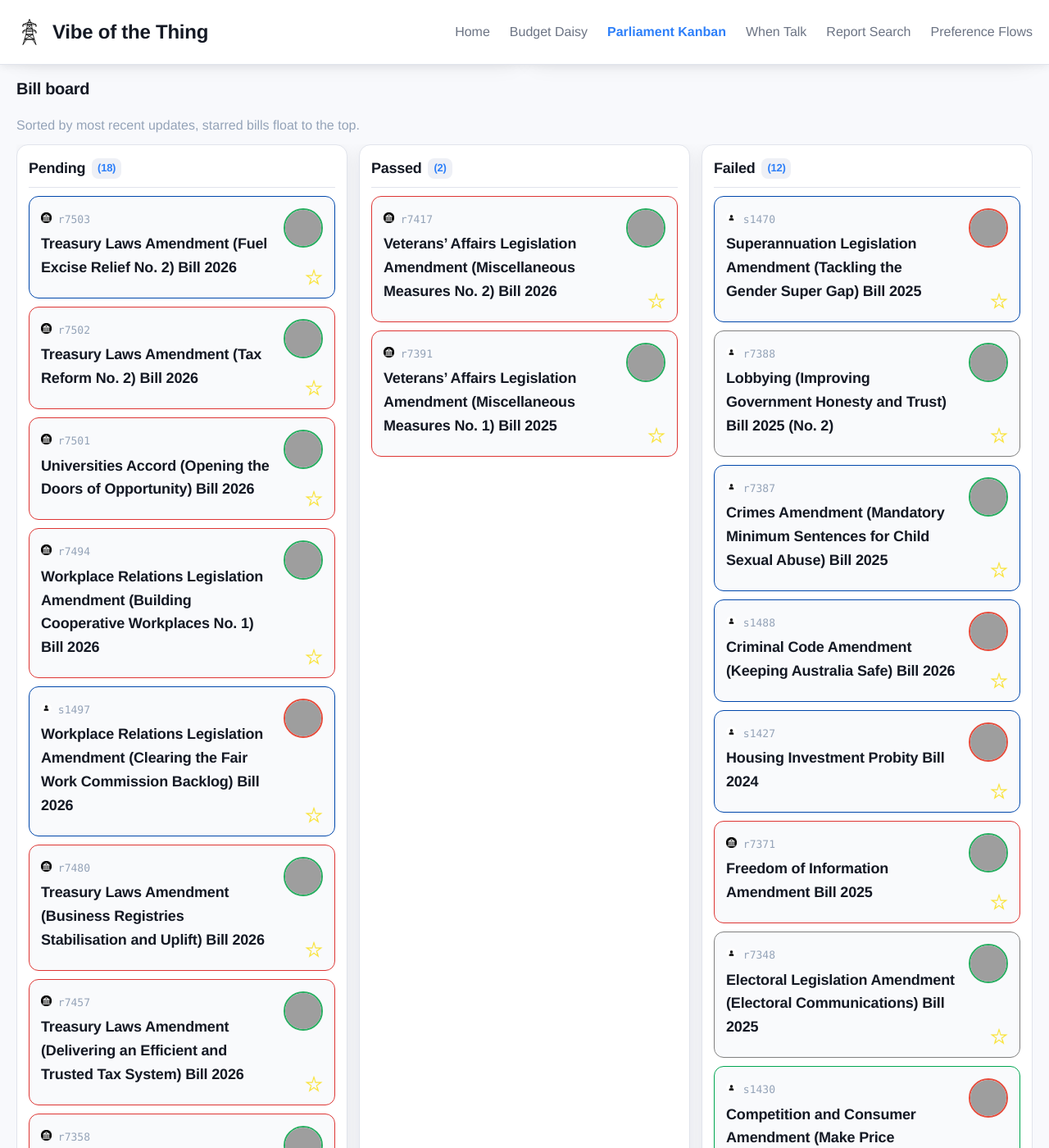
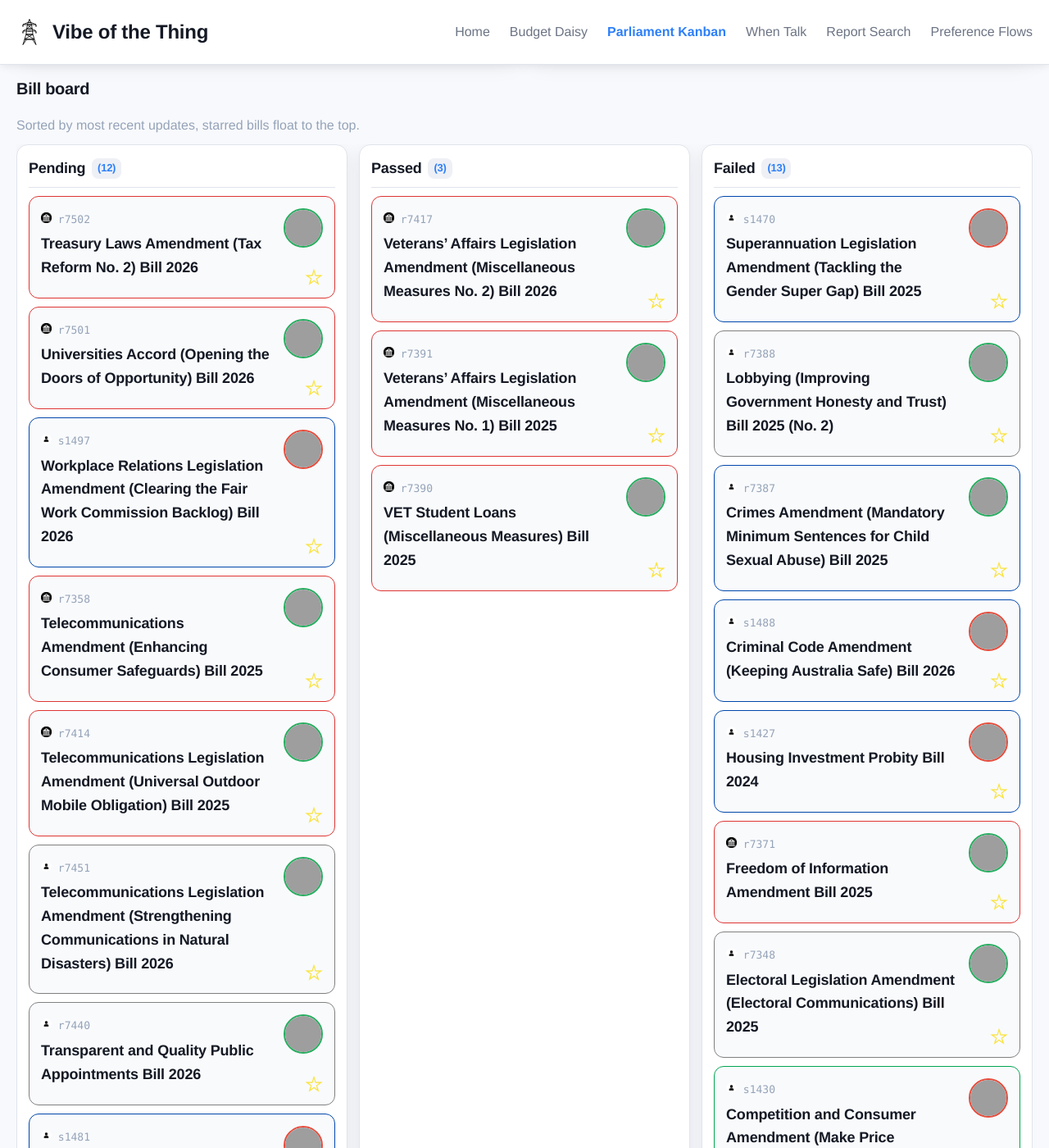
Before and after one commit to Coedice/vibe-of-the-thing, a Jekyll site: the page built from parliament-kanban/index.html, in a window 1280 px wide and 1400 px high, scrolled down 658 px. Shown: the whole window at 82% size. Built offline with Jekyll 4.4.1, drawn with Linux system fonts in a browser that asks for light colours; part of the change alters nothing that is shown; some of the changed text lies outside the part shown; grey boxes are pictures that could not be loaded.

Commit message:
Update bill data

```diff
--- a/_data/bills.yml
+++ b/_data/bills.yml
@@ -32,21 +32,6 @@ pending:
   pdf_url: https://parlinfo.aph.gov.au/parlInfo/download/legislation/bills/r7358_first-reps/toc_pdf/25057b01.pdf;fileType=application%2Fpdf
   last_updated: 2026-06-22
   second_reading_hansard_url: https://parlinfo.aph.gov.au/parlInfo/search/display/display.w3p;query=Id%3A%22chamber%2Fhansardr%2F28839%2F0005%22
-- bill_id: r7399
-  title: Stopping Wind Farms in State Forests Bill 2025
-  status: Before Reps
-  type: Private
-  portfolio: null
-  originating_house: House of Representatives
-  summary: Prohibits a constitutional corporation from constructing, installing or
-    commissioning a windfarm in a state forest.
-  introducer_name: Andrew Gee
-  introducer_party: Independent
-  introducer_id: '10883'
-  introducer_division: Calare
-  pdf_url: https://parlinfo.aph.gov.au/parlInfo/download/legislation/bills/r7399_first-reps/toc_pdf/25100b01.pdf;fileType=application%2Fpdf
-  last_updated: 2025-11-03
-  second_reading_hansard_url: https://parlinfo.aph.gov.au/parlInfo/search/display/display.w3p;query=Id%3A%22chamber%2Fhansardr%2F28869%2F0132%22
 - bill_id: r7414
   title: Telecommunications Legislation Amendment (Universal Outdoor Mobile Obligation)
     Bill 2025
@@ -67,25 +52,6 @@ pending:
   pdf_url: https://parlinfo.aph.gov.au/parlInfo/download/legislation/bills/r7414_first-reps/toc_pdf/25111b01.pdf;fileType=application%2Fpdf
   last_updated: 2026-05-28
   second_reading_hansard_url: https://parlinfo.aph.gov.au/parlInfo/search/display/display.w3p;query=Id%3A%22chamber%2Fhansardr%2F28890%2F0014%22
-- bill_id: r7436
-  title: Treasury Laws Amendment (Financial Reporting System Reform) Bill 2026
-  status: Before Senate
-  type: Government
-  portfolio: Treasury
-  originating_house: House of Representatives
-  summary: Amends the Australian Securities and Investments Commission Act 2001 to
-    merge the Financial Reporting Council, the Australian Accounting Standards Board
-    and the Auditing and Assurance Standards Board into a single entity to be known
-    as External Reporting Australia, with responsibility for performing core financial
-    reporting and sustainability standard-setting functions. Also makes consequential
-    amendments to 8 Acts.
-  introducer_name: Daniel Mulino
-  introducer_party: Labor
-  introducer_id: '10925'
-  introducer_division: Fraser
-  pdf_url: https://parlinfo.aph.gov.au/parlInfo/download/legislation/bills/r7436_first-reps/toc_pdf/26012b01.pdf;fileType=application%2Fpdf
-  last_updated: 2026-03-11
-  second_reading_hansard_url: https://parlinfo.aph.gov.au/parlInfo/search/display/display.w3p;query=Id%3A%22chamber%2Fhansardr%2F29139%2F0015%22
 - bill_id: r7440
   title: Transparent and Quality Public Appointments Bill 2026
   status: Before Reps
@@ -123,77 +89,6 @@ pending:
   pdf_url: https://parlinfo.aph.gov.au/parlInfo/download/legislation/bills/r7451_first-reps/toc_pdf/26031b01.pdf;fileType=application%2Fpdf
   last_updated: 2026-05-25
   second_reading_hansard_url: https://parlinfo.aph.gov.au/parlInfo/search/display/display.w3p;query=Id%3A%22chamber%2Fhansardr%2F29157%2F0211%22
-- bill_id: r7457
-  title: Treasury Laws Amendment (Delivering an Efficient and Trusted Tax System)
-    Bill 2026
-  status: Before Senate
-  type: Government
-  portfolio: Treasury
-  originating_house: House of Representatives
-  summary: "Amends the: Income Tax Assessment Act 1997 to: remove the requirement\
-    \ that gifts to deductible gift recipients be valued at $2 or more donor can claim\
-    \ a tax deduction; and exclude tobacco and gambling related activities from eligibility\
-    \ for the Research and Development Tax Incentive; Income Tax Assessment Act 1936\
-    \ to require trustees of closely held trusts to report, in the trust\u2019s income\
-    \ tax return, the quoted tax file numbers of beneficiaries who have an entitlement;\
-    \ and Australian Securities and Investments Commission Act 2001, Superannuation\
-    \ Industry (Supervision) Act 1993 and Treasury Laws Amendment (More Competition,\
-    \ Better Prices) Act 2022 to make minor and technical amendments."
-  introducer_name: Daniel Mulino
-  introducer_party: Labor
-  introducer_id: '10925'
-  introducer_division: Fraser
-  pdf_url: https://parlinfo.aph.gov.au/parlInfo/download/legislation/bills/r7457_third-reps/toc_pdf/26037b01.pdf;fileType=application%2Fpdf
-  last_updated: 2026-06-22
-  second_reading_hansard_url: https://parlinfo.aph.gov.au/parlInfo/search/display/display.w3p;query=Id%3A%22chamber%2Fhansardr%2F29149%2F0030%22
-- bill_id: r7480
-  title: Treasury Laws Amendment (Business Registries Stabilisation and Uplift) Bill
-    2026
-  status: Before Senate
-  type: Government
-  portfolio: Treasury
-  originating_house: House of Representatives
-  summary: "Amends: the Corporations Act 2001 and Commonwealth Registers Act 2020\
-    \ to expand the requirements of the Director Identification Number (Director ID)\
-    \ regime, including by requiring that Director IDs are provided to the Australian\
-    \ Securities and Investment Commission (ASIC) as part of the company registration\
-    \ and director information reporting processes; the Corporations Act 2001 and\
-    \ 4 other Acts to expand ASIC\u2019s powers to administer business registers and\
-    \ include new and clarified requirements to ensure that registry information is\
-    \ accurate and accessible; and 14 Acts to: unwind earlier legislative changes\
-    \ made to implement the Modernising Business Registers program; and support ASIC\u2019\
-    s continued role in the administration of business registers. Also repeals the\
-    \ Corporations (Fees) Amendment (Registries Modernisation) Act 2020 and National\
-    \ Consumer Credit Protection (Fees) Amendment (Registries Modernisation) Act 2020."
-  introducer_name: Andrew Leigh
-  introducer_party: Labor
-  introducer_id: '10746'
-  introducer_division: Fenner
-  pdf_url: https://parlinfo.aph.gov.au/parlInfo/download/legislation/bills/r7480_first-reps/toc_pdf/26056b01.pdf;fileType=application%2Fpdf
-  last_updated: 2026-06-22
-  second_reading_hansard_url: https://parlinfo.aph.gov.au/parlInfo/search/display/display.w3p;query=Id%3A%22chamber%2Fhansardr%2F29156%2F0025%22
-- bill_id: r7494
-  title: Workplace Relations Legislation Amendment (Building Cooperative Workplaces
-    No. 1) Bill 2026
-  status: Before Senate
-  type: Government
-  portfolio: Employment and Workplace Relations
-  originating_house: House of Representatives
-  summary: 'Amends the: Fair Work Act 2009 in relation to ministerial membership arrangements
-    for the National Construction Industry Forum, travel allowances for members of
-    the Road Transport Advisory Group, Fair Work Commission processes, exemptions
-    from general protections in certain circumstances, and supported bargaining authorisations;
-    Fair Work Act 2009 and Independent Contractors Act 2006 in relation to the road
-    transport contractor high income threshold; and Fair Work (Registered Organisations)
-    Act 2009 in relation to reporting timeframes for the Administrator of the Construction
-    and General Division of the Construction Forestry Manufacturing and Energy Union.'
-  introducer_name: Amanda Rishworth
-  introducer_party: Labor
-  introducer_id: '10543'
-  introducer_division: Kingston
-  pdf_url: https://parlinfo.aph.gov.au/parlInfo/download/legislation/bills/r7494_first-reps/toc_pdf/26073b01.pdf;fileType=application%2Fpdf
-  last_updated: 2026-06-25
-  second_reading_hansard_url: https://parlinfo.aph.gov.au/parlInfo/search/display/display.w3p;query=Id%3A%22chamber%2Fhansardr%2F29162%2F0009%22
 - bill_id: r7501
   title: Universities Accord (Opening the Doors of Opportunity) Bill 2026
   status: Before Reps
@@ -222,23 +117,6 @@ pending:
   pdf_url: https://parlinfo.aph.gov.au/parlInfo/download/legislation/bills/r7502_first-reps/toc_pdf/26083b01.pdf;fileType=application%2Fpdf
   last_updated: 2026-06-25
   second_reading_hansard_url: https://parlinfo.aph.gov.au/parlInfo/search/display/display.w3p;query=Id%3A%22chamber%2Fhansardr%2F29167%2F0005%22
-- bill_id: r7503
-  title: Treasury Laws Amendment (Fuel Excise Relief No. 2) Bill 2026
-  status: Before Senate
-  type: Government
-  portfolio: Treasury
-  originating_house: House of Representatives
-  summary: Amends the Customs Tariff Act 1995 and Excise Tariff Act 1921 to provide
-    further temporary reductions in the excise duty rates and excise-equivalent customs
-    duty rates by 30.4 per cent of the full rate for fuels, including petrol and diesel
-    and similar petroleum-based products.
-  introducer_name: Tim Wilson
-  introducer_party: Liberal
-  introducer_id: '10894'
-  introducer_division: Goldstein
-  pdf_url: https://parlinfo.aph.gov.au/parlInfo/download/legislation/bills/r7503_first-reps/toc_pdf/26084b01.pdf;fileType=application%2Fpdf
-  last_updated: 2026-06-25
-  second_reading_hansard_url: https://parlinfo.aph.gov.au/parlInfo/search/display/display.w3p;query=Id%3A%22chamber%2Fhansardr%2F29165%2F0011%22
 - bill_id: s1436
   title: Whistleblower Protection Authority Bill 2025
   status: Before Senate
@@ -296,7 +174,7 @@ pending:
   introducer_division: Tasmania
   pdf_url: https://parlinfo.aph.gov.au/parlInfo/download/legislation/bills/s1443_first-senate/toc_pdf/25S0320.pdf;fileType=application%2Fpdf
   last_updated: 2025-07-23
-  second_reading_hansard_url: https://parlinfo.aph.gov.au/parlInfo/search/display/display.w3p;query=Id%3A%22chamber%2Fhansards%2F28690%2F0208%22
+  second_reading_hansard_url: https://parlinfo.aph.gov.au/parlInfo/search/display/display.w3p;query=Id%3A%22chamber%2Fhansards%2F28690%2F0209%22
 - bill_id: s1481
   title: Unlocking Supply of Family Homes Bill 2025
   status: Before Senate
@@ -331,6 +209,24 @@ pending:
   last_updated: 2026-06-24
   second_reading_hansard_url: https://parlinfo.aph.gov.au/parlInfo/search/display/display.w3p;query=Id%3A%22chamber%2Fhansards%2F29223%2F0150%22
 passed:
+- bill_id: r7390
+  title: VET Student Loans (Miscellaneous Measures) Bill 2025
+  status: Act
+  type: Government
+  portfolio: Employment and Workplace Relations
+  originating_house: House of Representatives
+  summary: "The bill: authorises certain activities undertaken in relation to tax\
+    \ file numbers (TFNs) for the purpose of administering, or facilitating the administration\
+    \ of, a student\u2019s application for a VET Student Loan or the student\u2019\
+    s loan itself; and authorises the Department of Employment and Workplace Relations\u2019\
+    \ disclosure of TFNs to VSL providers for the same purposes."
+  introducer_name: Andrew Giles
+  introducer_party: Labor
+  introducer_id: '10812'
+  introducer_division: Scullin
+  pdf_url: https://parlinfo.aph.gov.au/parlInfo/download/legislation/bills/r7390_aspassed/toc_pdf/25089b01.pdf;fileType=application%2Fpdf
+  last_updated: 2025-12-04
+  second_reading_hansard_url: https://parlinfo.aph.gov.au/parlInfo/search/display/display.w3p;query=Id%3A%22chamber%2Fhansardr%2F28898%2F0022%22
 - bill_id: r7391
   title: Veterans&rsquo; Affairs Legislation Amendment (Miscellaneous Measures No.
     1) Bill 2025
@@ -479,6 +375,21 @@ failed:
   pdf_url: https://parlinfo.aph.gov.au/parlInfo/download/legislation/bills/s1427_first-senate/toc_pdf/24S1720.pdf;fileType=application%2Fpdf
   last_updated: 2026-03-26
   second_reading_hansard_url: https://parlinfo.aph.gov.au/parlInfo/search/display/display.w3p;query=Id%3A%22chamber%2Fhansards%2F28060%2F0198%22
+- bill_id: s1429
+  title: Sex Discrimination Amendment (Acknowledging Biological Reality) Bill 2024
+  status: Not Proceeding
+  type: Private
+  portfolio: null
+  originating_house: Senate
+  summary: "Amends the Sex Discrimination Act 1984 to remove references to \u2018\
+    gender identity\u2019."
+  introducer_name: Pauline Hanson
+  introducer_party: One Nation
+  introducer_id: '10280'
+  introducer_division: Queensland
+  pdf_url: https://parlinfo.aph.gov.au/parlInfo/download/legislation/bills/s1429_first-senate/toc_pdf/24S1920.pdf;fileType=application%2Fpdf
+  last_updated: 2024-09-12
+  second_reading_hansard_url: null
 - bill_id: s1430
   title: Competition and Consumer Amendment (Make Price Gouging Illegal) Bill 2024
   status: Not Proceeding
```
